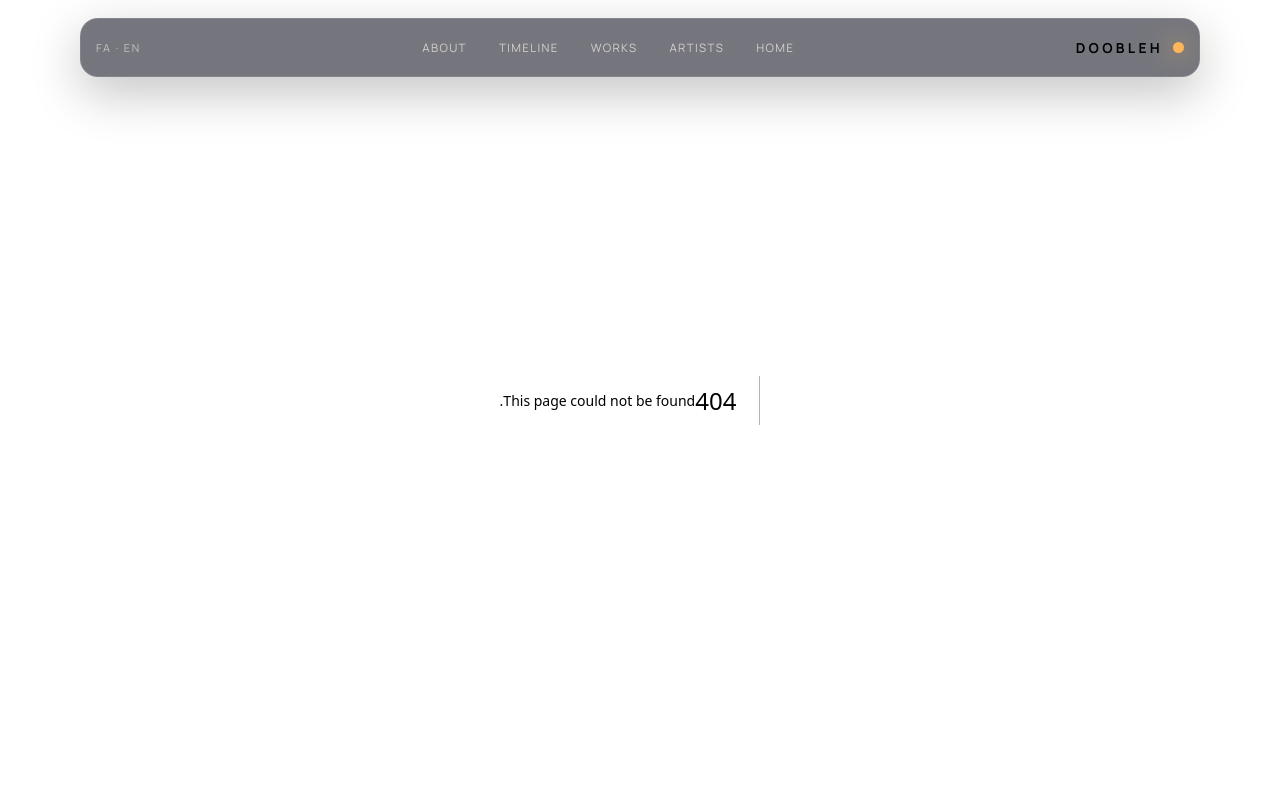
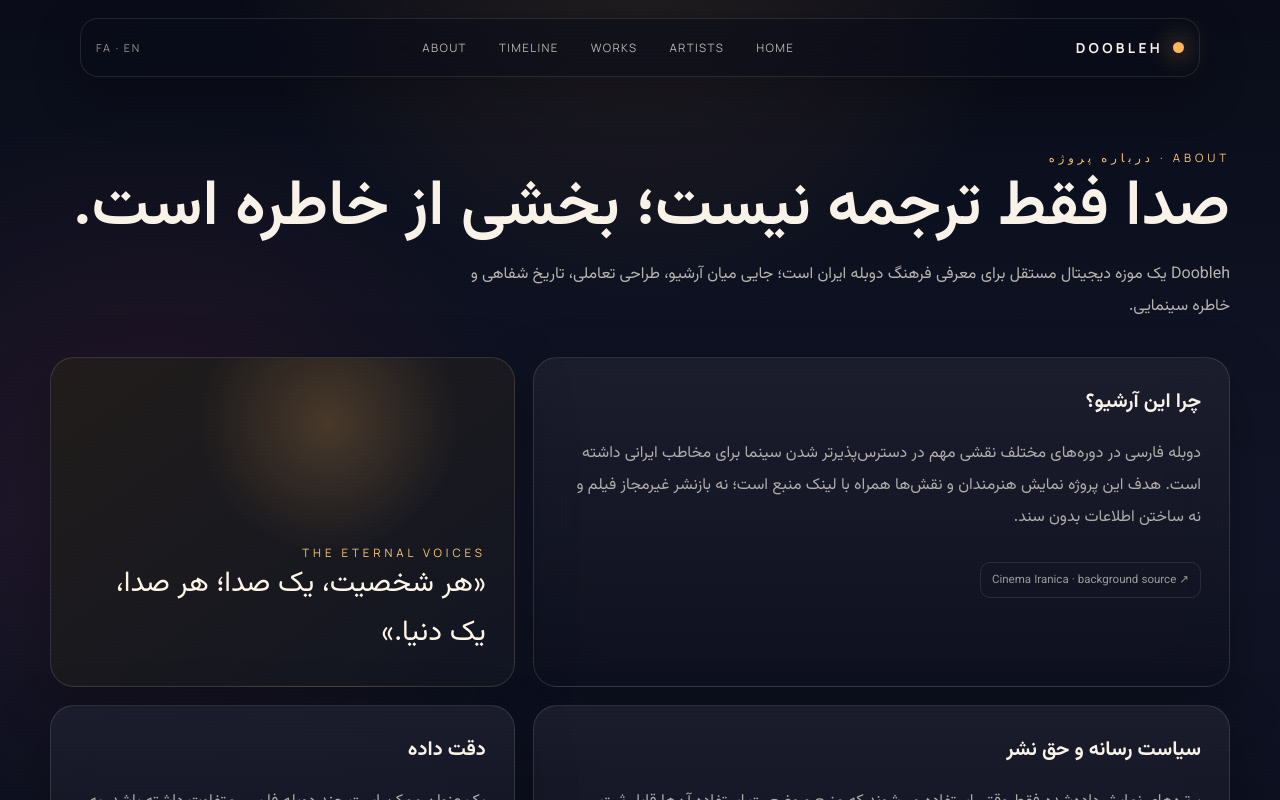
Before and after one commit to saaeiddev/Doobleh, a Next.js app: page /about in a window 1280 px wide. Before the commit this address had no page. Shown: the top 800 px of the page. Built offline with nearby package versions, Linux system fonts and the light colour scheme.

Commit message:
Add project mission and archival policy

```diff
--- /dev/null
+++ b/src/app/about/page.tsx
@@ -0,0 +1,13 @@
+export default function AboutPage(){
+  return <main><section className="page-hero"><div className="container">
+    <div className="eyebrow">ABOUT · درباره پروژه</div>
+    <h1 className="section-title">صدا فقط ترجمه نیست؛ بخشی از خاطره است.</h1>
+    <p className="section-copy">Doobleh یک موزه دیجیتال مستقل برای معرفی فرهنگ دوبله ایران است؛ جایی میان آرشیو، طراحی تعاملی، تاریخ شفاهی و خاطره سینمایی.</p>
+    <div className="about-grid" style={{marginTop:34}}>
+      <article className="about-card glass"><h3>چرا این آرشیو؟</h3><p>دوبله فارسی در دوره‌های مختلف نقشی مهم در دسترس‌پذیرتر شدن سینما برای مخاطب ایرانی داشته است. هدف این پروژه نمایش هنرمندان و نقش‌ها همراه با لینک منبع است؛ نه بازنشر غیرمجاز فیلم و نه ساختن اطلاعات بدون سند.</p><a className="source-link" href="https://cinema.iranicaonline.org/article/film-dubbing-before-1979/" target="_blank" rel="noreferrer">Cinema Iranica · background source ↗</a></article>
+      <article className="about-card quote-card glass"><div className="eyebrow">THE ETERNAL VOICES</div><blockquote>«هر شخصیت، یک صدا؛ هر صدا، یک دنیا.»</blockquote></article>
+      <article className="about-card glass"><h3>سیاست رسانه و حق نشر</h3><p>پرتره‌های نمایش‌داده‌شده فقط وقتی استفاده می‌شوند که منبع و وضعیت استفاده آن‌ها قابل ثبت باشد. برای آثار سینمایی و انیمیشن، سایت اطلاعات آرشیوی و لینک منبع نمایش می‌دهد و فایل فیلم یا قسمت‌های دارای حق نشر را در مخزن قرار نمی‌دهد.</p></article>
+      <article className="about-card glass"><h3>دقت داده</h3><p>یک عنوان ممکن است چند دوبله فارسی متفاوت داشته باشد. به همین دلیل هر نقش در Doobleh باید به یک منبع مشخص مربوط به همان نسخه دوبله متصل باشد. داده‌ها برای توسعه آینده در ساختاری جدا از رابط کاربری نگهداری می‌شوند.</p></article>
+    </div>
+  </div></section><footer className="footer">DOOBLEH · PRESERVING THE ART OF VOICE</footer></main>;
+}
```
